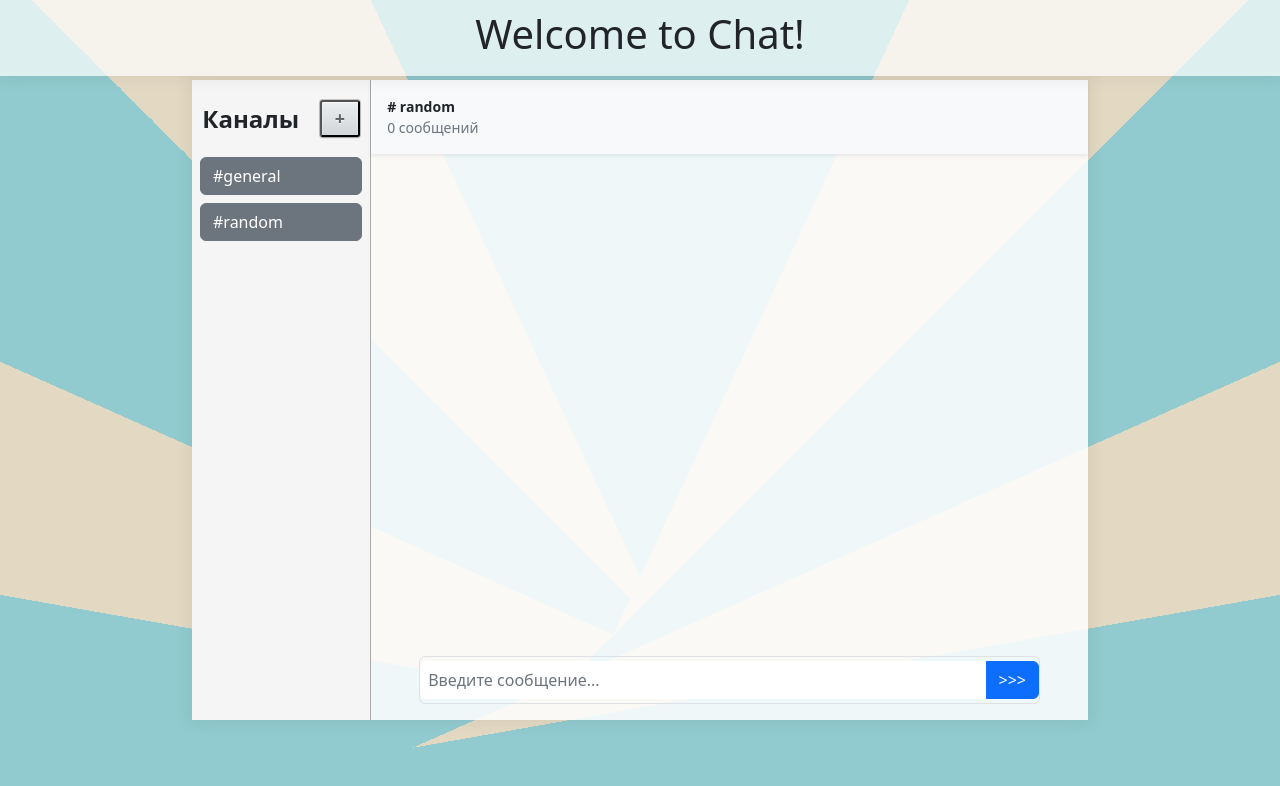
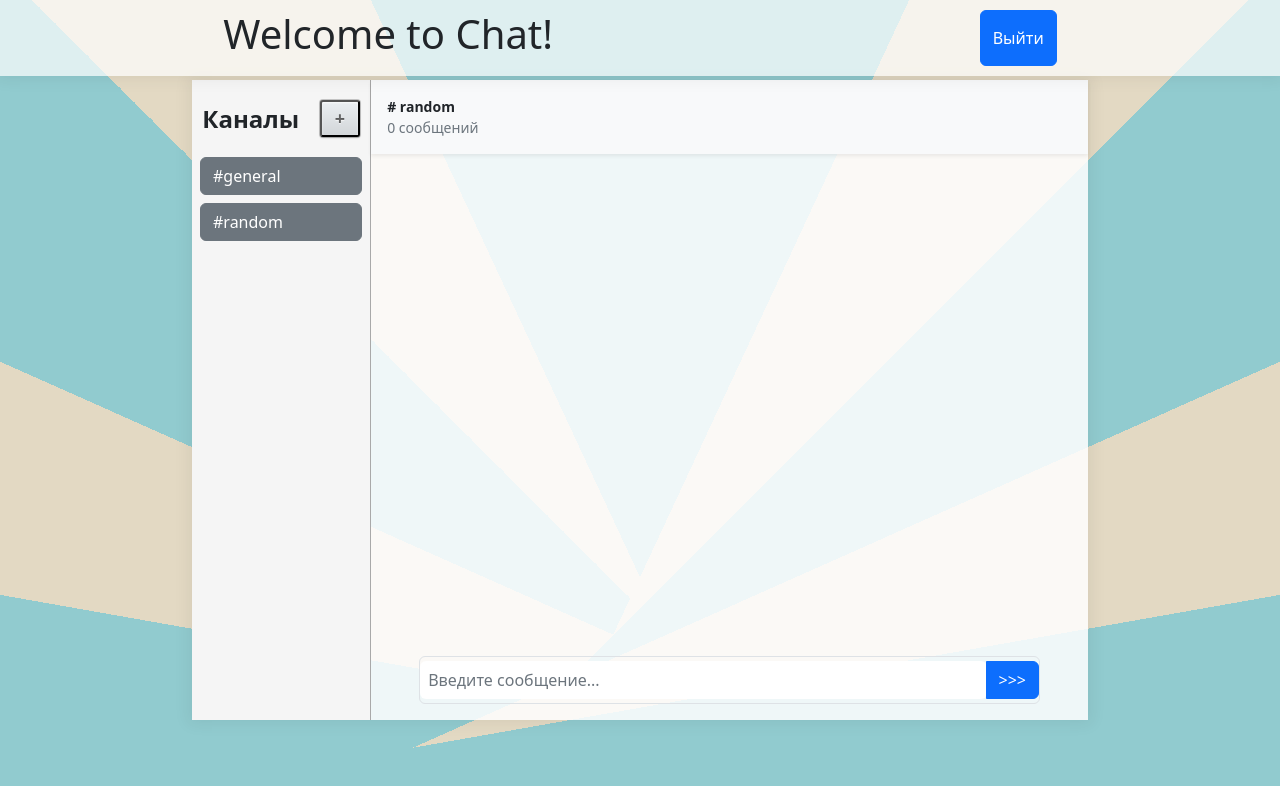
Before and after one commit to VikkyAblaeva/frontend-project-12, a React (Create React App) app in the folder frontend/: page / in a window 1280 px wide. Shown: the top 786 px of the page. Built offline with nearby package versions, Linux system fonts and the light colour scheme; sample sign-in values are in the browser's storage.

Commit message:
fix layout

```diff
--- a/frontend/src/routes/root.jsx
+++ b/frontend/src/routes/root.jsx
@@ -3,6 +3,9 @@ import { Navigate } from 'react-router-dom';
 const Root = () => {
   const handleInput = (e) => {
 
+  };
+  const handleSubmit = (e) => {
+    e.preventDefault();
   };
   const data = localStorage.getItem('token');
   if (!data) {
@@ -10,8 +13,9 @@ const Root = () => {
   }
     return (
       <>
-      <div className="header">
+      <div className="header d-flex justify-content-around">
         <h1>Welcome to Chat!</h1>
+        <button type="button" className='btn btn-primary w-7'>Выйти</button>
       </div>
         <div className="container-chat">
           <div className="left">
@@ -55,7 +59,9 @@ const Root = () => {
                   arial-label="Новое сообщение"
                   placeholder='Введите сообщение...'
                   className='border-0 p-0 ps-2 form-control'></input>
-                  <button type="submit" className='btn btn-primary'>
+                  <button type="submit"
+                  onSubmit={(e) => handleSubmit(e)}
+                  className='btn btn-primary'>
                   &gt;&gt;&gt;
                   </button>
                 </div>
```
